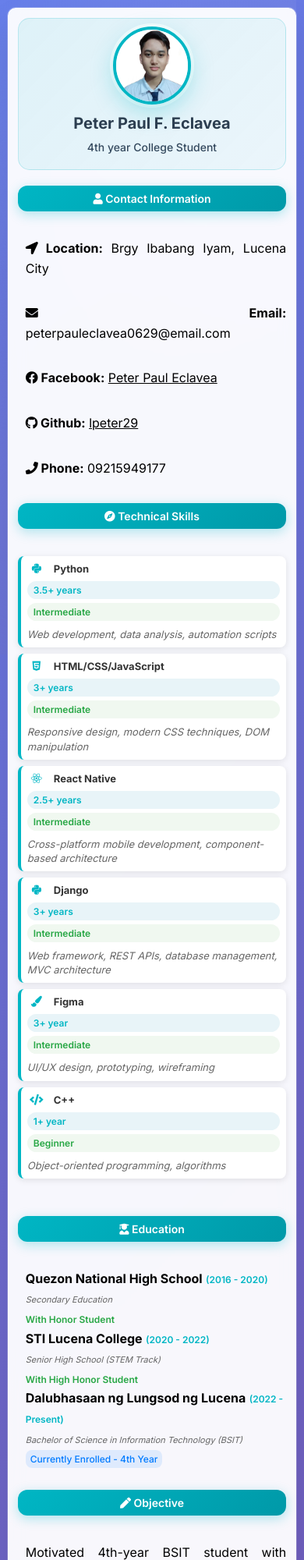
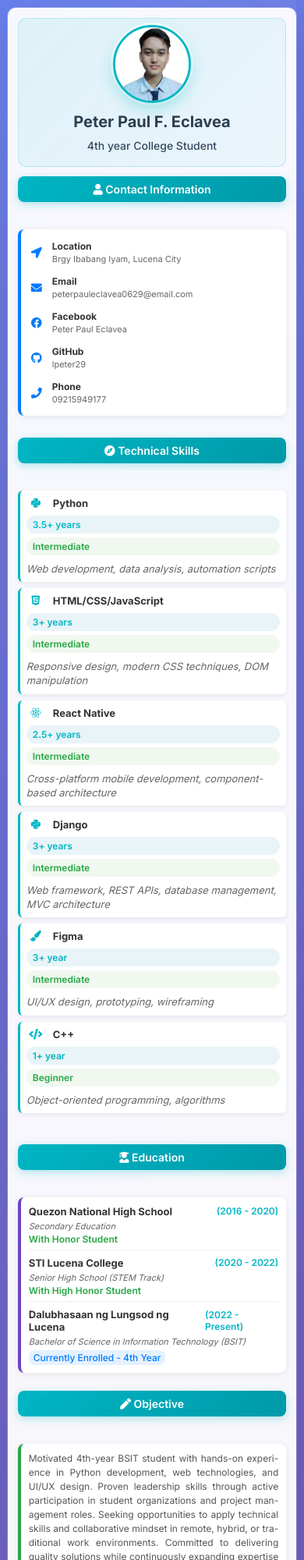
Before and after one commit to lpeter29/online-resume, a plain HTML site: page index.html in a window 390 px wide. Shown: the top 2000 px of the page at 78% size. Drawn offline with Linux system fonts and the light colour scheme.

Commit message:
Added Effects and Responsiveness

```diff
--- a/index.html
+++ b/index.html
@@ -26,11 +26,43 @@
         <div class="main">
             <div class="left">
                 <h2><i class="fas fa-user"></i> Contact Information</h2>
-                <p><i class="fas fa-location-arrow"></i><strong> Location:</strong> Brgy Ibabang Iyam, Lucena City</p>
-                <p><i class="fas fa-envelope"></i><strong> Email:</strong> peterpauleclavea0629@email.com</p>
-                <p><i class="fab fa-facebook"></i><strong> Facebook:</strong> <a href="https://www.facebook.com/peterpaul.eclavea?mibextid=ZbWKwL"> Peter Paul Eclavea</a></p>
-                <p><i class="fab fa-github"></i><strong> Github:</strong> <a href="https://github.com/lpeter29"> lpeter29</a></p>
-                <p><i class="fas fa-phone"></i><strong> Phone:</strong> 09215949177</p>
+                <div class="contact-card">
+                    <div class="contact-item">
+                        <i class="fas fa-location-arrow"></i>
+                        <div class="contact-details">
+                            <strong>Location</strong>
+                            <span>Brgy Ibabang Iyam, Lucena City</span>
+                        </div>
+                    </div>
+                    <div class="contact-item">
+                        <i class="fas fa-envelope"></i>
+                        <div class="contact-details">
+                            <strong>Email</strong>
+                            <span>peterpauleclavea0629@email.com</span>
+                        </div>
+                    </div>
+                    <div class="contact-item">
+                        <i class="fab fa-facebook"></i>
+                        <div class="contact-details">
+                            <strong>Facebook</strong>
+                            <a href="https://www.facebook.com/peterpaul.eclavea?mibextid=ZbWKwL">Peter Paul Eclavea</a>
+                        </div>
+                    </div>
+                    <div class="contact-item">
+                        <i class="fab fa-github"></i>
+                        <div class="contact-details">
+                            <strong>GitHub</strong>
+                            <a href="https://github.com/lpeter29">lpeter29</a>
+                        </div>
+                    </div>
+                    <div class="contact-item">
+                        <i class="fas fa-phone"></i>
+                        <div class="contact-details">
+                            <strong>Phone</strong>
+                            <span>09215949177</span>
+                        </div>
+                    </div>
+                </div>
                 <h2><i class="fas fa-compass"></i> Technical Skills</h2>
                 <div class="skills-container">
                     <div class="skill-item">
@@ -107,26 +139,36 @@
                 </div>
 
                 <h2><i class="fas fa-user-graduate"></i> Education</h2>
-                <ul>
-                    <li>
-                        <strong>Quezon National High School</strong> <span class="education-duration">(2016 - 2020)</span><br>
-                        <span class="education-level">Secondary Education</span><br>
-                        <strong class="honor">With Honor Student</strong>
-                    </li>
-                    <li>
-                        <strong>STI Lucena College</strong> <span class="education-duration">(2020 - 2022)</span><br>
-                        <span class="education-level">Senior High School (STEM Track)</span><br>
-                        <strong class="honor">With High Honor Student</strong>
-                         </li>
-                    <li>
-                        <strong>Dalubhasaan ng Lungsod ng Lucena</strong> <span class="education-duration">(2022 - Present)</span><br>
-                        <span class="education-level">Bachelor of Science in Information Technology (BSIT)</span><br>
-                        <span class="education-status">Currently Enrolled - 4th Year</span>
-                    </li>
-                </ul>
+                <div class="education-card">
+                    <div class="education-item">
+                        <div class="education-header">
+                            <strong>Quezon National High School</strong>
+                            <span class="education-duration">(2016 - 2020)</span>
+                        </div>
+                        <div class="education-level">Secondary Education</div>
+                        <div class="honor">With Honor Student</div>
+                    </div>
+                    <div class="education-item">
+                        <div class="education-header">
+                            <strong>STI Lucena College</strong>
+                            <span class="education-duration">(2020 - 2022)</span>
+                        </div>
+                        <div class="education-level">Senior High School (STEM Track)</div>
+                        <div class="honor">With High Honor Student</div>
+                    </div>
+                    <div class="education-item">
+                        <div class="education-header">
+                            <strong>Dalubhasaan ng Lungsod ng Lucena</strong>
+                            <span class="education-duration">(2022 - Present)</span>
+                        </div>
+                        <div class="education-level">Bachelor of Science in Information Technology (BSIT)</div>
+                        <div class="education-status">Currently Enrolled - 4th Year</div>
+                    </div>
+                </div>
             </div>
 			<div class="right">
 				<h2><i class="fas fa-pen"></i> Objective</h2>
+				<div class="objective-card">
 					<p>
 						Motivated 4th-year BSIT student with hands-on experience in Python development,
 						web technologies, and UI/UX design. Proven leadership skills through active
@@ -135,6 +177,7 @@
 						hybrid, or traditional work environments. Committed to delivering quality
 						solutions while continuously expanding expertise in emerging technologies.
 					</p>
+				</div>
 
 				<h2><i class="fas fa-users"></i> General Skills</h2>
 				<div class="general-skills-container">
@@ -216,10 +259,20 @@
 					<div class="org-role">Programming Team</div>
 				</div>
 				<h2><i class="fas fa-language"></i> Languages</h2>
-				<p>
-					<strong>English</strong> <br> - Professional Working Proficiency <br>
-					<strong>Tagalog</strong> <br> - Native or Bilingual Proficiency
-				</p>
+				<div class="languages-card">
+					<div class="language-item">
+						<div class="language-header">
+							<strong>English</strong>
+							<span class="language-level">Professional Working Proficiency</span>
+						</div>
+					</div>
+					<div class="language-item">
+						<div class="language-header">
+							<strong>Tagalog</strong>
+							<span class="language-level">Native or Bilingual Proficiency</span>
+						</div>
+					</div>
+				</div>
 			</div>
         </div>
     </div>
--- a/styles.css
+++ b/styles.css
@@ -37,10 +37,10 @@ body::before {
 .container {
     background: rgba(255, 255, 255, 0.95);
     backdrop-filter: blur(10px);
-    max-width: 900px;
-    margin: 40px auto;
-    padding: 30px;
-    border-radius: 20px;
+    max-width: 800px;
+    margin: 20px auto;
+    padding: 20px;
+    border-radius: 15px;
     box-shadow:
         0 20px 40px rgba(0, 0, 0, 0.1),
         0 0 0 1px rgba(255, 255, 255, 0.2);
@@ -51,23 +51,23 @@ body::before {
 
 .header {
     text-align: center;
-    margin-bottom: 40px;
-    padding: 20px 0;
+    margin-bottom: 12px;
+    padding: 12px 0;
     background: linear-gradient(135deg, rgba(0, 182, 196, 0.1) 0%, rgba(0, 182, 196, 0.05) 100%);
-    border-radius: 15px;
+    border-radius: 10px;
     border: 1px solid rgba(0, 182, 196, 0.2);
 }
 
 .img-area {
-    width: 200px;
-    height: 200px;
+    width: 150px;
+    height: 150px;
     border-radius: 50%;
     overflow: hidden;
-    margin: 0 auto 25px;
-    border: 4px solid #00b6c4;
+    margin: 0 auto 10px;
+    border: 3px solid #00b6c4;
     box-shadow:
-        0 10px 30px rgba(0, 182, 196, 0.3),
-        0 0 0 4px rgba(255, 255, 255, 0.8);
+        0 8px 20px rgba(0, 182, 196, 0.3),
+        0 0 0 3px rgba(255, 255, 255, 0.8);
     transition: transform 0.3s ease, box-shadow 0.3s ease;
 }
 
@@ -102,12 +102,12 @@ h2 {
     text-align: center;
     background: linear-gradient(135deg, #00b6c4 0%, #0099a8 100%);
     color: #fff;
-    padding: 15px 20px;
-    border-radius: 12px;
-    margin-bottom: 25px;
-    font-size: 18px;
+    padding: 10px 14px;
+    border-radius: 8px;
+    margin-bottom: 12px;
+    font-size: 16px;
     font-weight: 600;
-    box-shadow: 0 4px 15px rgba(0, 182, 196, 0.3);
+    box-shadow: 0 3px 12px rgba(0, 182, 196, 0.3);
     position: relative;
     overflow: hidden;
 }
@@ -160,8 +160,8 @@ h2:hover::before {
 .main {
     display: grid;
     grid-template-columns: 1fr 1fr;
-    gap: 40px;
-    margin-top: 20px;
+    gap: 18px;
+    margin-top: 10px;
     align-items: start;
 }
 
@@ -170,7 +170,7 @@ h2:hover::before {
     padding: 0;
     display: flex;
     flex-direction: column;
-    gap: 25px;
+    gap: 12px;
 }
 
 /* Ensure equal height columns on larger screens */
@@ -197,9 +197,9 @@ a {
 
 p,
 ul {
-    line-height: 1.6;
-    margin-bottom: 12px;
-    margin-left: 10px;
+    line-height: 1.4;
+    margin-bottom: 6px;
+    margin-left: 6px;
 }
 
 p {
@@ -213,16 +213,16 @@ ul {
 
 /* Skills Container */
 .skills-container {
-    margin-bottom: 20px;
+    margin-bottom: 12px;
 }
 
 .skill-item {
     background: #fff;
-    border-radius: 8px;
-    padding: 15px;
-    margin-bottom: 15px;
-    box-shadow: 0 2px 8px rgba(0, 0, 0, 0.1);
-    border-left: 4px solid #00b6c4;
+    border-radius: 6px;
+    padding: 10px;
+    margin-bottom: 8px;
+    box-shadow: 0 2px 6px rgba(0, 0, 0, 0.08);
+    border-left: 3px solid #00b6c4;
     transition: transform 0.2s ease, box-shadow 0.2s ease;
 }
 
@@ -285,16 +285,16 @@ ul {
 
 /* General Skills */
 .general-skills-container {
-    margin-bottom: 20px;
+    margin-bottom: 12px;
 }
 
 .general-skill-item {
     background: #fff;
-    border-radius: 8px;
-    padding: 12px;
-    margin-bottom: 12px;
-    box-shadow: 0 2px 8px rgba(0, 0, 0, 0.08);
-    border-left: 4px solid #28a745;
+    border-radius: 6px;
+    padding: 8px;
+    margin-bottom: 6px;
+    box-shadow: 0 2px 6px rgba(0, 0, 0, 0.08);
+    border-left: 3px solid #28a745;
     transition: transform 0.2s ease, box-shadow 0.2s ease;
 }
 
@@ -330,14 +330,178 @@ ul {
     margin-left: 28px;
 }
 
+/* Contact Information Card */
+.contact-card {
+    background: #fff;
+    border-radius: 8px;
+    padding: 12px;
+    margin-bottom: 8px;
+    box-shadow: 0 2px 8px rgba(0, 0, 0, 0.08);
+    border-left: 4px solid #007bff;
+    transition: transform 0.2s ease, box-shadow 0.2s ease;
+}
+
+.contact-card:hover {
+    transform: translateY(-1px);
+    box-shadow: 0 4px 12px rgba(0, 0, 0, 0.12);
+}
+
+.contact-item {
+    display: flex;
+    align-items: center;
+    margin-bottom: 8px;
+    padding: 4px 0;
+}
+
+.contact-item:last-child {
+    margin-bottom: 0;
+}
+
+.contact-item i {
+    font-size: 16px;
+    color: #007bff;
+    margin-right: 12px;
+    width: 20px;
+    text-align: center;
+}
+
+.contact-details {
+    display: flex;
+    flex-direction: column;
+    flex: 1;
+}
+
+.contact-details strong {
+    font-size: 13px;
+    color: #333;
+    margin-bottom: 2px;
+}
+
+.contact-details span,
+.contact-details a {
+    font-size: 12px;
+    color: #666;
+    text-decoration: none;
+}
+
+.contact-details a:hover {
+    color: #007bff;
+    text-decoration: underline;
+}
+
+/* Education Card */
+.education-card {
+    background: #fff;
+    border-radius: 8px;
+    padding: 12px;
+    margin-bottom: 8px;
+    box-shadow: 0 2px 8px rgba(0, 0, 0, 0.08);
+    border-left: 4px solid #6f42c1;
+    transition: transform 0.2s ease, box-shadow 0.2s ease;
+}
+
+.education-card:hover {
+    transform: translateY(-1px);
+    box-shadow: 0 4px 12px rgba(0, 0, 0, 0.12);
+}
+
+.education-item {
+    margin-bottom: 10px;
+    padding-bottom: 8px;
+    border-bottom: 1px solid #f0f0f0;
+}
+
+.education-item:last-child {
+    margin-bottom: 0;
+    padding-bottom: 0;
+    border-bottom: none;
+}
+
+.education-header {
+    display: flex;
+    justify-content: space-between;
+    align-items: center;
+    margin-bottom: 4px;
+}
+
+.education-header strong {
+    color: #333;
+    font-size: 14px;
+}
+
+/* Objective Card */
+.objective-card {
+    background: #fff;
+    border-radius: 8px;
+    padding: 12px;
+    margin-bottom: 8px;
+    box-shadow: 0 2px 8px rgba(0, 0, 0, 0.08);
+    border-left: 4px solid #28a745;
+    transition: transform 0.2s ease, box-shadow 0.2s ease;
+}
+
+.objective-card:hover {
+    transform: translateY(-1px);
+    box-shadow: 0 4px 12px rgba(0, 0, 0, 0.12);
+}
+
+.objective-card p {
+    margin: 0;
+    line-height: 1.5;
+    color: #555;
+    font-size: 13px;
+}
+
+/* Languages Card */
+.languages-card {
+    background: #fff;
+    border-radius: 8px;
+    padding: 12px;
+    margin-bottom: 8px;
+    box-shadow: 0 2px 8px rgba(0, 0, 0, 0.08);
+    border-left: 4px solid #fd7e14;
+    transition: transform 0.2s ease, box-shadow 0.2s ease;
+}
+
+.languages-card:hover {
+    transform: translateY(-1px);
+    box-shadow: 0 4px 12px rgba(0, 0, 0, 0.12);
+}
+
+.language-item {
+    margin-bottom: 8px;
+    padding: 6px 0;
+}
+
+.language-item:last-child {
+    margin-bottom: 0;
+}
+
+.language-header {
+    display: flex;
+    justify-content: space-between;
+    align-items: center;
+}
+
+.language-header strong {
+    color: #333;
+    font-size: 14px;
+}
+
+.language-level {
+    color: #666;
+    font-size: 12px;
+    font-style: italic;
+}
+
 /* Organizations */
 .organization-item {
     background: #fff;
-    border-radius: 8px;
-    padding: 15px;
-    margin-bottom: 15px;
-    box-shadow: 0 2px 8px rgba(0, 0, 0, 0.1);
-    border-left: 4px solid #00b6c4;
+    border-radius: 6px;
+    padding: 10px;
+    margin-bottom: 8px;
+    box-shadow: 0 2px 6px rgba(0, 0, 0, 0.08);
+    border-left: 3px solid #00b6c4;
     transition: transform 0.2s ease, box-shadow 0.2s ease;
 }
 
@@ -381,50 +545,89 @@ ul {
 @media only screen and (max-width: 1024px) {
     .container {
         max-width: 95%;
-        margin: 30px auto;
-        padding: 25px;
+        margin: 15px auto;
+        padding: 18px;
     }
 
     .main {
-        gap: 30px;
+        gap: 15px;
     }
 }
 
 /* Tablets */
 @media only screen and (max-width: 768px) {
     .container {
-        margin: 20px auto;
-        padding: 20px;
-        border-radius: 15px;
+        margin: 15px auto;
+        padding: 15px;
+        border-radius: 12px;
     }
 
     .header {
-        margin-bottom: 30px;
-        padding: 15px 0;
+        margin-bottom: 15px;
+        padding: 12px 0;
     }
 
     .img-area {
-        width: 150px;
-        height: 150px;
-        margin-bottom: 20px;
+        width: 120px;
+        height: 120px;
+        margin-bottom: 15px;
     }
 
     h1 {
-        font-size: 24px;
+        font-size: 22px;
     }
 
     h2 {
-        font-size: 16px;
-        padding: 12px 15px;
-        margin-bottom: 20px;
+        font-size: 15px;
+        padding: 10px 12px;
+        margin-bottom: 15px;
     }
 
     .main {
-        gap: 25px;
+        gap: 15px;
     }
 
-    .skill-item, .general-skill-item, .organization-item {
-        padding: 12px;
+    .skill-item, .general-skill-item, .organization-item, .contact-card, .education-card, .objective-card, .languages-card {
+        padding: 10px;
+    }
+
+    .contact-item {
+        margin-bottom: 6px;
+    }
+
+    .contact-item i {
+        font-size: 14px;
+        margin-right: 10px;
+    }
+
+    .contact-details strong {
+        font-size: 12px;
+    }
+
+    .contact-details span,
+    .contact-details a {
+        font-size: 11px;
+    }
+
+    .education-item {
+        margin-bottom: 8px;
+        padding-bottom: 6px;
+    }
+
+    .education-header strong {
+        font-size: 13px;
+    }
+
+    .objective-card p {
+        font-size: 12px;
+    }
+
+    .language-header strong {
+        font-size: 13px;
+    }
+
+    .language-level {
+        font-size: 11px;
     }
 }
 
@@ -437,8 +640,8 @@ ul {
     }
 
     .header {
-        margin-bottom: 25px;
-        padding: 12px 0;
+        margin-bottom: 15px;
+        padding: 10px 0;
     }
 
     .img-area {
@@ -516,8 +719,8 @@ ul {
     }
 
     .header {
-        margin-bottom: 20px;
-        padding: 10px 0;
+        margin-bottom: 12px;
+        padding: 8px 0;
     }
 
     .img-area {
```
Lines whose indentation alone changed are shown as unchanged.
